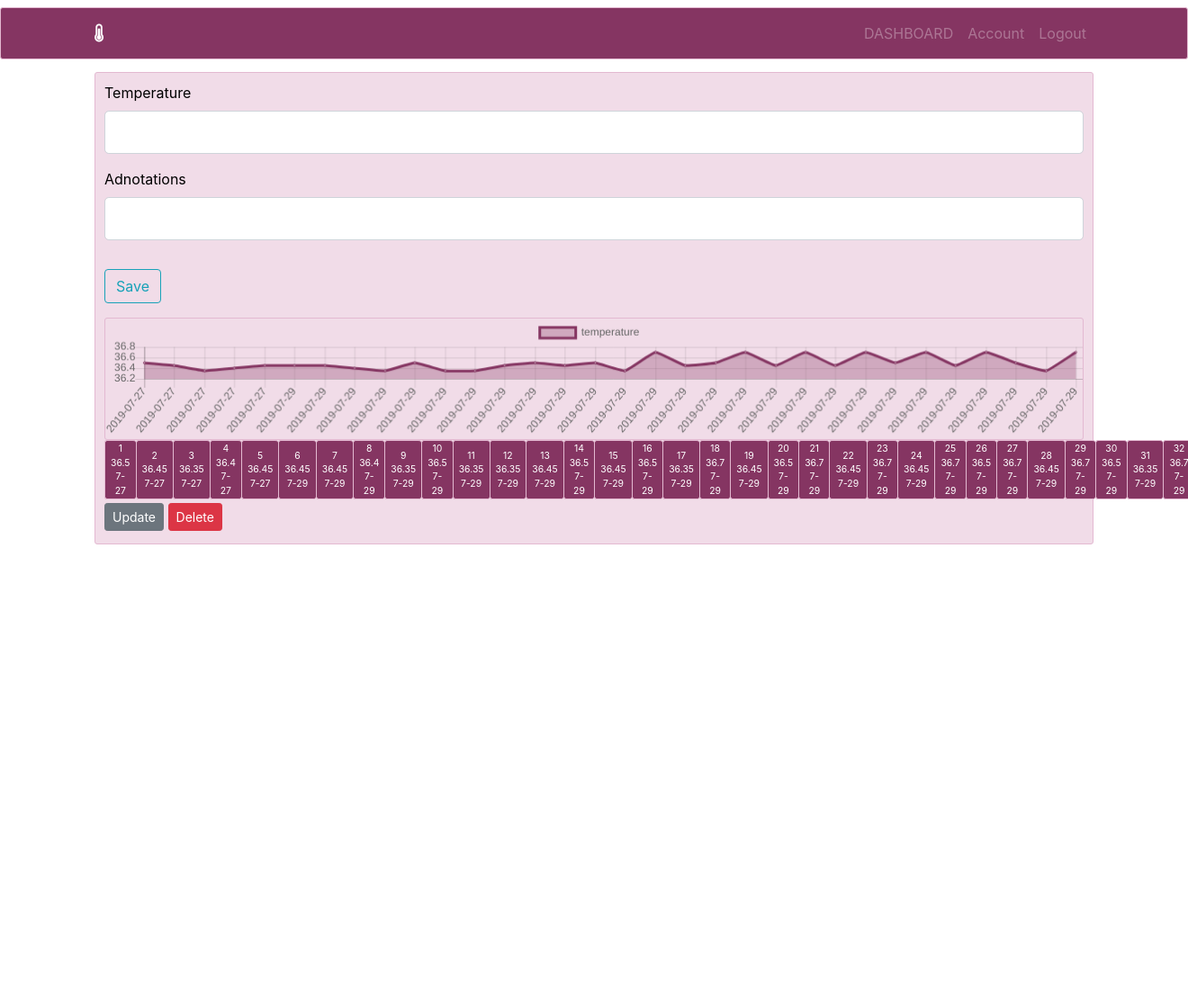
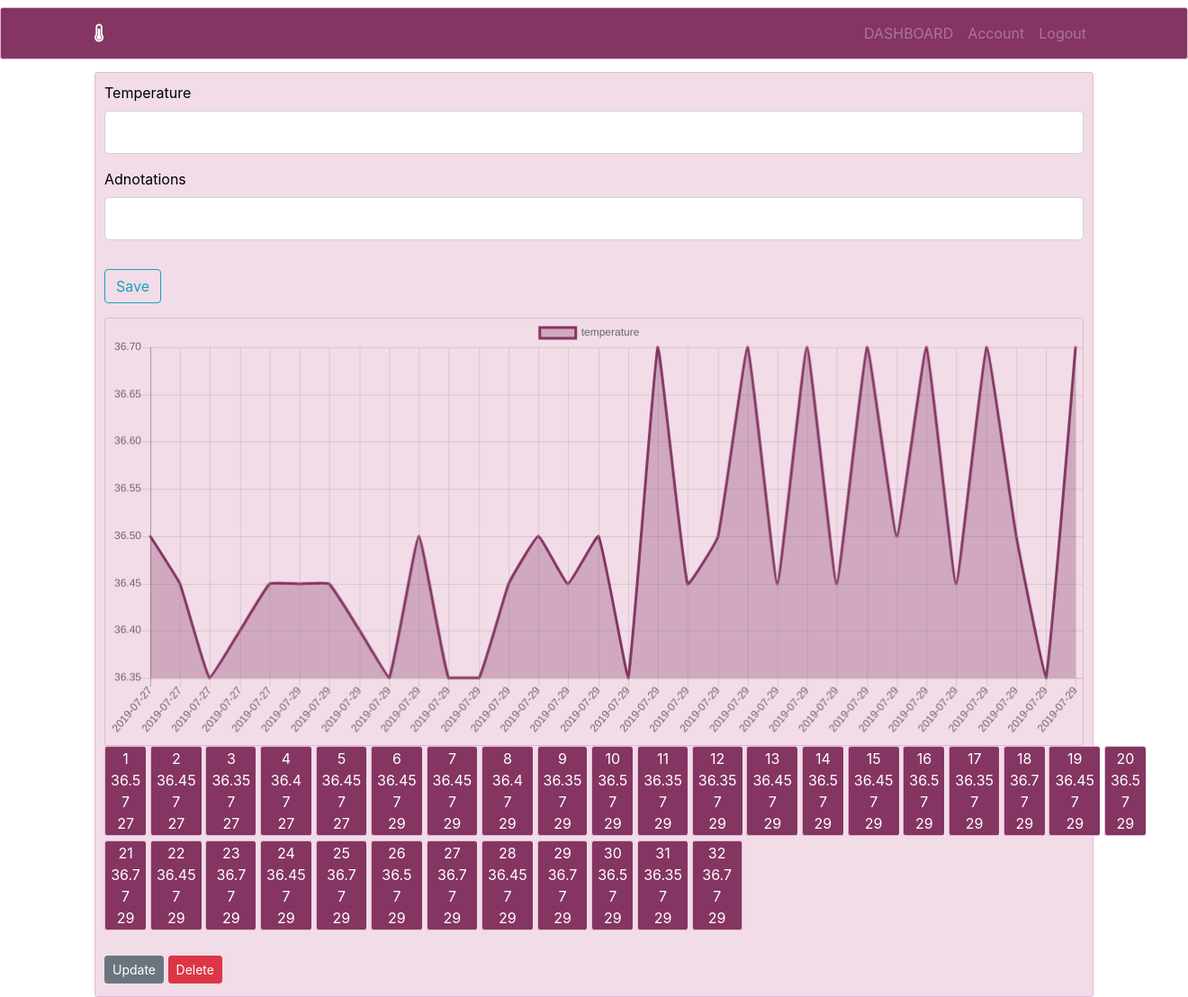
Before and after one commit to michal-siedlecki/tempapp, a Flask app: page /dashboard in a window 1320 px wide. Shown: the whole page at 90% size. Before the commit the page ends 605 px from the top, so only its background shows below. Run offline with Flask 2, Linux system fonts and the light colour scheme; a user stored in the database is signed in; data comes from the database, SQL or seed files in the repository; some libraries are stand-ins or nearby versions.

Commit message:
added grid css to buttons in dashboard

```diff
--- a/tempapp/static/main.css
+++ b/tempapp/static/main.css
@@ -32,27 +32,42 @@ h1, h2, h3, h4, h5, h6 {
 
 }
 
+.btn-group {
+  display: grid;
+  grid-template-columns: repeat(20, 1fr);
+  grid-gap:0.3em;
+}
+
+
 .btn-group button {
   background-color: #853562;
   border: 1px solid #e3b9d1;
   color: white;
-  float: left;
   border-radius: 3px;
   font-weight: 400;
-  font-size: 0.65em;
+  font-size: 1em;
 }
 
 .btn-group button:not(:last-child) {
   border-right: none;
 }
 
-.btn-group:after {
-  content: "";
-  clear: both;
-  display: table;
-}
-
-/* Add a background color on hover */
 .btn-group button:hover {
   opacity:0.8;
 }
+
+@media screen and (max-width: 700px) {
+    .btn-group {
+      display: grid;
+      grid-template-columns: repeat(10, 1fr);
+      grid-gap:0.1em;
+    }
+    .btn-group button {
+      background-color: #853562;
+      border: 1px solid #e3b9d1;
+      color: white;
+      border-radius: 3px;
+      font-weight: 400;
+      font-size: 0.8em;
+    }
+}
--- a/tempapp/templates/dashboard.html
+++ b/tempapp/templates/dashboard.html
@@ -35,17 +35,17 @@
             {{ form.submit(class="btn btn-outline-info") }}
         </div>
     </form>
-    <canvas id="myChart" width="800" height="100"></canvas>
+    <canvas id="myChart" width="800" height="350"></canvas>
     <div>
                   <div class="btn-group">
                           {% for record in current_user.records %}
                               <button>
                                   {{ record.id }}
                                   <br>{{ record.temp }}
-                              <br>{{ record.date_posted.date().month }}-{{ record.date_posted.date().day }}
+                                  <br>{{ record.date_posted.date().month }}
+                                  <br>{{ record.date_posted.date().day }}
                               </button>
                           {% endfor %}
-
                   </div>
                     <br>
                   <a class="btn btn-secondary btn-sm mt-1 mb-1" href=#>Update</a>
```
Lines whose indentation alone changed are shown as unchanged.
